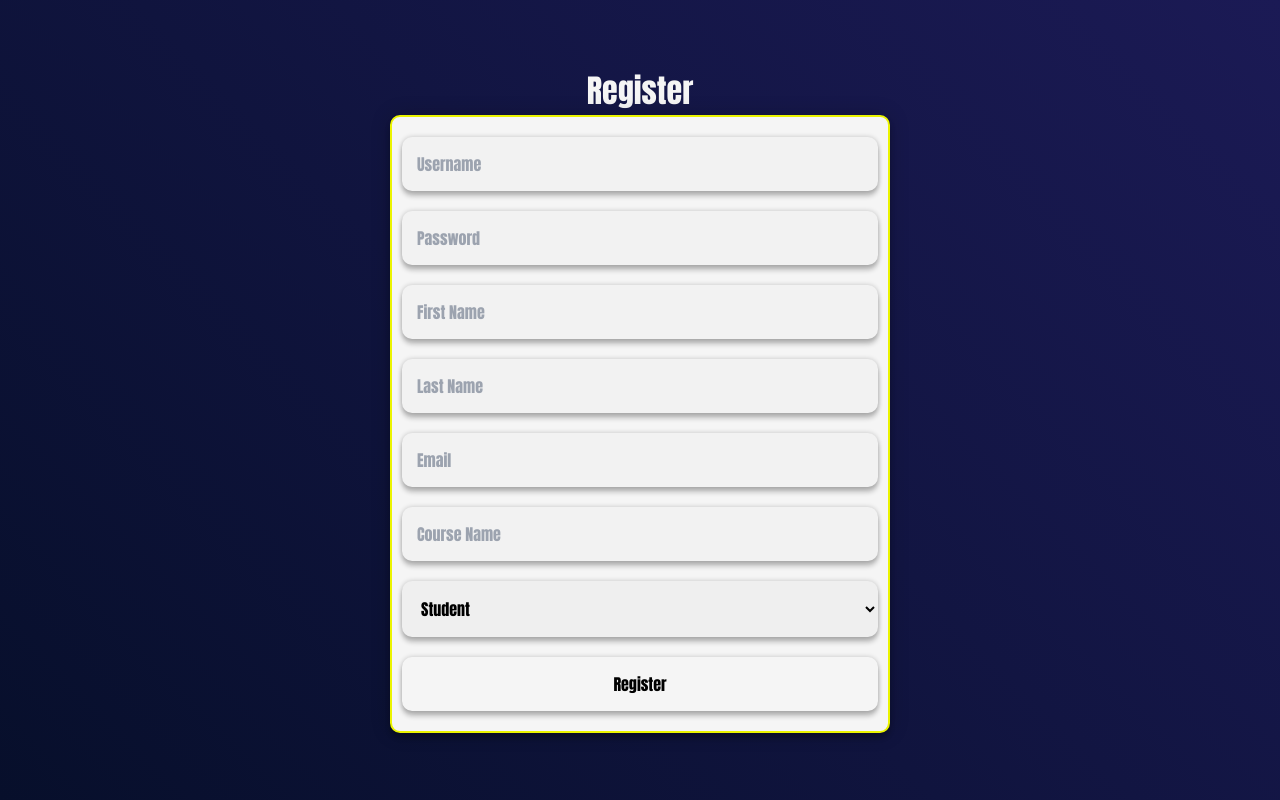
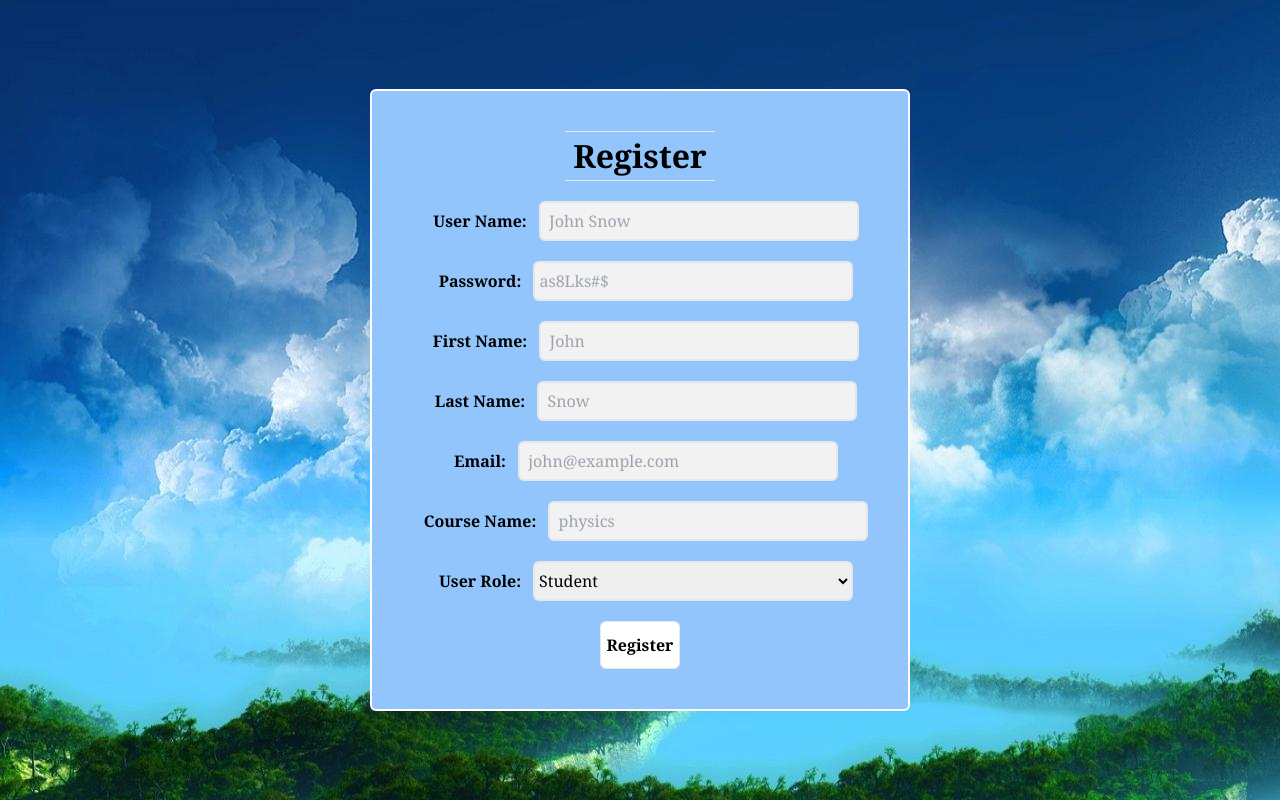
Before and after one commit to abusayeid11/BuzzQuizz_Client, a React (Create React App) app: page /register in a window 1280 px wide. Built offline with nearby package versions, Linux system fonts and the light colour scheme.

Commit message:
updated login, home and  course
changed all the designs for home login and course page

```diff
--- a/src/components/Course.js
+++ b/src/components/Course.js
@@ -64,13 +64,16 @@ export default function Course() {
     };
 
     return (
-        <div className="course_body">
-            <h1>Course Management</h1>
-            <div className="create_course">
-                <h2>Create Course :</h2>
+        <div className="h-screen w-screen flex flex-col justify-center items-center gap-4 font-serif"  style = {{backgroundImage : `url(bg.jpg)`} }>
+            <h1></h1>
+            <h1 className='font-serif text-black font-extralight border-2 border-white rounded-md bg-blue-300 pr-10 pl-10 '>Course Management</h1>
+            <div className="h-screen w-screen flex flex-col  items-center gap-4">
+            <div className=" bg-blue-300  rounded-md flex flex-row justify-center items-center w-60% pt-10 pb-10 pr-10 pl-10 gap-5 border-2 border-white">
+
                 <input
                     type="text"
-                    placeholder="Course Name"
+                     className='border-2 h-10 w-80 rounded-md'
+                    placeholder="  Course Name"
                     value={newCourse.CourseName}
                     onChange={(e) =>
                         setNewCourse({
@@ -81,7 +84,8 @@ export default function Course() {
                 />
                 <input
                     type="text"
-                    placeholder="Teacher ID"
+                     className='border-2 h-10 w-80 rounded-md'
+                    placeholder="  Teacher ID"
                     value={newCourse.TeacherID}
                     onChange={(e) =>
                         setNewCourse({
@@ -90,14 +94,14 @@ export default function Course() {
                         })
                     }
                 />
-                <button onClick={createCourse}>Create Course</button>
+                <button onClick={createCourse} className="h-12 w-30 font-serif font-extralight  rounded-md  bg-white hover:bg-blue-200 pr-2 pl-2 "> Create Course</button>
             </div>
             <div className="course_table">
-                <h2>Courses</h2>
+                <h2 className='font-sans font-semibold'>Courses</h2>
                 <table>
                     <thead>
                         <tr>
-                            <th>Course ID</th>
+                            <th className='font-serif'>Course ID</th>
                             <th>Course Name</th>
                             <th>Teacher ID</th>
                             <th>Actions</th>
@@ -110,14 +114,14 @@ export default function Course() {
                                 <td>{course?.CourseName}</td>
                                 <td>{course?.TeacherID}</td>
                                 <td>
-                                    <button
+                                    <button className='hover:bg-green-500'
                                         onClick={() =>
                                             updateCourse(course.CourseID)
                                         }
                                     >
                                         Update
                                     </button>
-                                    <button
+                                    <button className='hover:bg-red-500'
                                         onClick={() =>
                                             deleteCourse(course.CourseID)
                                         }
@@ -130,6 +134,7 @@ export default function Course() {
                     </tbody>
                 </table>
             </div>
+            </div>
         </div>
     );
 }
--- a/src/components/Login.js
+++ b/src/components/Login.js
@@ -44,14 +44,14 @@ export default function Login() {
     };
 
     return (
-        <div className="login_body gap-4 "
+        <div className="login_body font-serif gap-4 "
         style = {{backgroundImage : `url(bg.jpg)`} }>
 
-            <form className="bg-blue-300  rounded-md flex flex-col justify-center items-center w-40% pt-10 pb-10 pr-10 pl-10 gap-5 border-4" onSubmit={handleSubmit}>
+            <form className="bg-blue-300  rounded-md flex flex-col justify-center items-center w-40% pt-10 pb-10 pr-10 pl-10 gap-5 border-2 border-white" onSubmit={handleSubmit}>
 
                 <div className="title ">
                 <hr />
-                <h1 className= 'text-black font-sans font-bold  pl-2 pr-2'>  Log in  </h1>
+                <h1 className= 'text-black font-serif font-bold  pl-2 pr-2'>  Log in  </h1>
                 <hr/>
                 </div>
 
--- a/src/components/Register.js
+++ b/src/components/Register.js
@@ -60,65 +60,87 @@ export default function Register() {
     };
 
     return (
-        <div className="register_body">
-            <h1>Register</h1>
-            <form className="register_form" onSubmit={handleSubmit}>
+        <div className="register_body gap-4 font-serif "
+        style = {{backgroundImage : `url(bg.jpg)`} }>
+
+            <form className="bg-blue-300  rounded-md flex flex-col justify-center items-center w-40% pt-10 pb-10 pr-10 pl-10 gap-5 border-2 border-white" onSubmit={handleSubmit}>
+            <div className="title ">
+                <hr />
+                <h1 className= 'text-black font-serif font-bold  pl-2 pr-2'>  Register  </h1>
+                <hr/>
+                </div>
                 {submitted && valid && (
                     <Navigate to={'/'} replace="true"></Navigate>
                 )}
                 {!valid && (
+                      <div>
+                      <label htmlFor="UserName" className="px-3 font-semibold">
+                       User Name:
+                     </label>
                     <input
-                        className="form_field"
+                         className="border-2 h-10 w-80 rounded-md"
                         type="text"
-                        placeholder="Username"
+                        placeholder="  John Snow"
                         name="userName"
                         value={values.userName}
                         onChange={handleInputChange}
-                    />
+                    /> </div>
                 )}
                 {submitted && !values.userName && (
-                    <span id="username-error">Please enter a username</span>
+                    <span id="username-error text-gray-100">Please enter a username</span>
                 )}
 
                 {!valid && (
+                      <div>
+                      <label htmlFor="password" className="px-3 font-semibold">
+                       Password:
+                     </label>
                     <input
-                        className="form_field"
+                        className="border-2 h-10 w-80 rounded-md"
                         type="password"
-                        placeholder="Password"
+                        placeholder=" as8Lks#$"
                         name="password"
                         value={values.password}
                         onChange={handleInputChange}
-                    />
+                    /> </div>
                 )}
                 {submitted && !values.password && (
                     <span id="password-error">Please enter a password</span>
                 )}
 
                 {!valid && (
+                      <div>
+                      <label htmlFor="Fist Name" className="px-3 font-semibold">
+                       First Name:
+                     </label>
                     <input
-                        className="form_field"
+                         className="border-2 h-10 w-80 rounded-md"
                         type="text"
-                        placeholder="First Name"
+                        placeholder="  John"
                         name="firstName"
                         value={values.firstName}
                         onChange={handleInputChange}
-                    />
+                    /> </div>
                 )}
                 {submitted && !values.firstName && (
-                    <span id="first-name-error">
+                    <span id="first-name-error text-gray-100">
                         Please enter your first name
                     </span>
                 )}
 
                 {!valid && (
+                      <div>
+                      <label htmlFor="lastName" className="px-3 font-semibold">
+                       Last Name:
+                     </label>
                     <input
-                        className="form_field"
+                        className="border-2 h-10 w-80 rounded-md"
                         type="text"
-                        placeholder="Last Name"
+                        placeholder="  Snow"
                         name="lastName"
                         value={values.lastName}
                         onChange={handleInputChange}
-                    />
+                    /> </div>
                 )}
                 {submitted && !values.lastName && (
                     <span id="last-name-error">
@@ -127,37 +149,50 @@ export default function Register() {
                 )}
 
                 {!valid && (
+                      <div>
+                      <label htmlFor="email" className="px-3 font-semibold">
+                       Email:
+                     </label>
                     <input
-                        className="form_field"
+                        className="border-2 h-10 w-80 rounded-md"
                         type="email"
-                        placeholder="Email"
+                        placeholder="  john@example.com"
                         name="email"
                         value={values.email}
                         onChange={handleInputChange}
                     />
+                    </div>
                 )}
                 {submitted && !values.email && (
                     <span id="email-error">Please enter your email</span>
                 )}
 
                 {!valid && (
+                    <div>
+                     <label htmlFor="Course Name" className="px-3 font-semibold">
+                      Course Name:
+                    </label>
                     <input
-                        className="form_field"
+                         className="border-2 h-10 w-80 rounded-md"
                         type="text"
-                        placeholder="Course Name"
+                        placeholder="  physics"
                         name="courseName"
                         value={values.courseName}
                         onChange={handleInputChange}
                     />
+                    </div>
                 )}
                 {submitted && !values.courseName && (
                     <span id="course-name-error">
                         Please enter a course name
                     </span>
                 )}
-
+               <div>
+                     <label htmlFor="User Role" className="px-3 font-semibold">
+                      User Role:
+                    </label>
                 <select
-                    className="form_field"
+                     className="border-2 h-10 w-80 rounded-md"
                     name="userRole"
                     value={values.userRole}
                     onChange={handleInputChange}
@@ -165,11 +200,11 @@ export default function Register() {
                     <option value="student">Student</option>
                     <option value="teacher">Teacher</option>
                 </select>
-
+     </div>
                 {!valid && (
-                    <button className="form_field" type="submit">
-                        Register
-                    </button>
+                    <button className="h-12 w-20 font-semibold border rounded-md  bg-white hover:bg-blue-200 " type="submit">
+                    Register
+                </button>
                 )}
             </form>
         </div>
```
Also changed, not shown: src/components/Home.js (+4 -4 lines), src/styles/Course.css (+18 -14 lines).
